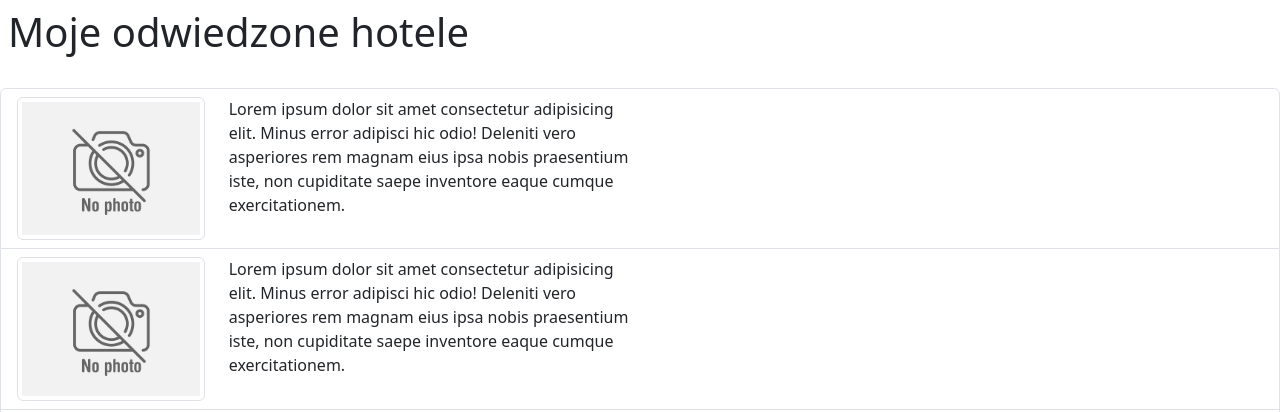
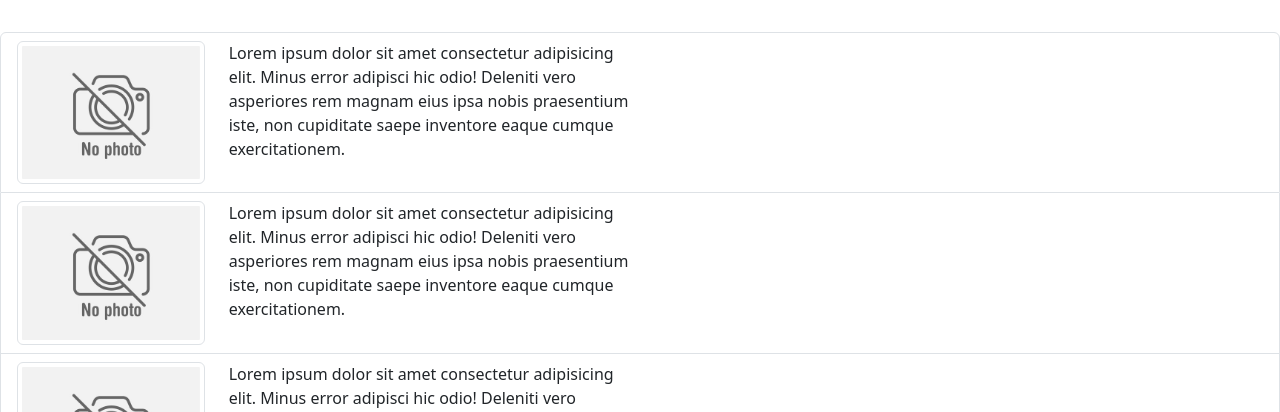
Before and after one commit to jasiex01/PO_project, a Flask app: page /hotelsSelect in a window 1280 px wide. Shown: the part 62-474 px from the top of the page. Run offline with Flask 2, Linux system fonts and the light colour scheme.

Commit message:
working hotelsRate.html

```diff
--- a/templates/hotelsSelect.html
+++ b/templates/hotelsSelect.html
@@ -2,7 +2,7 @@
 {% extends "base.html" %}
 {%block title %} {%endblock%}
 {%block content %}
-<h1 class="h1 m-2">Moje odwiedzone hotele</h1>
+<h1 class="h1 m-2"></h1>
     <br/>
 
     <!--Tutaj jakos podana lista z hotelami-->
```
